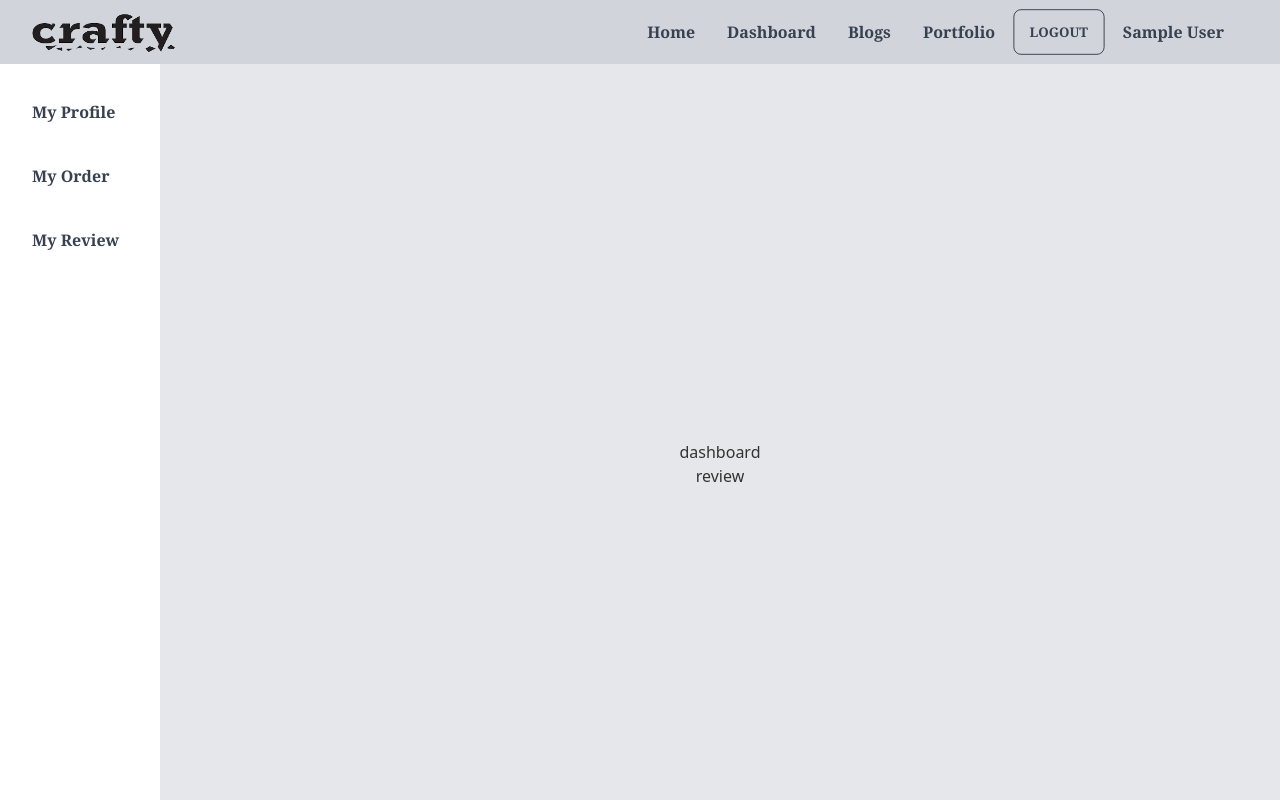
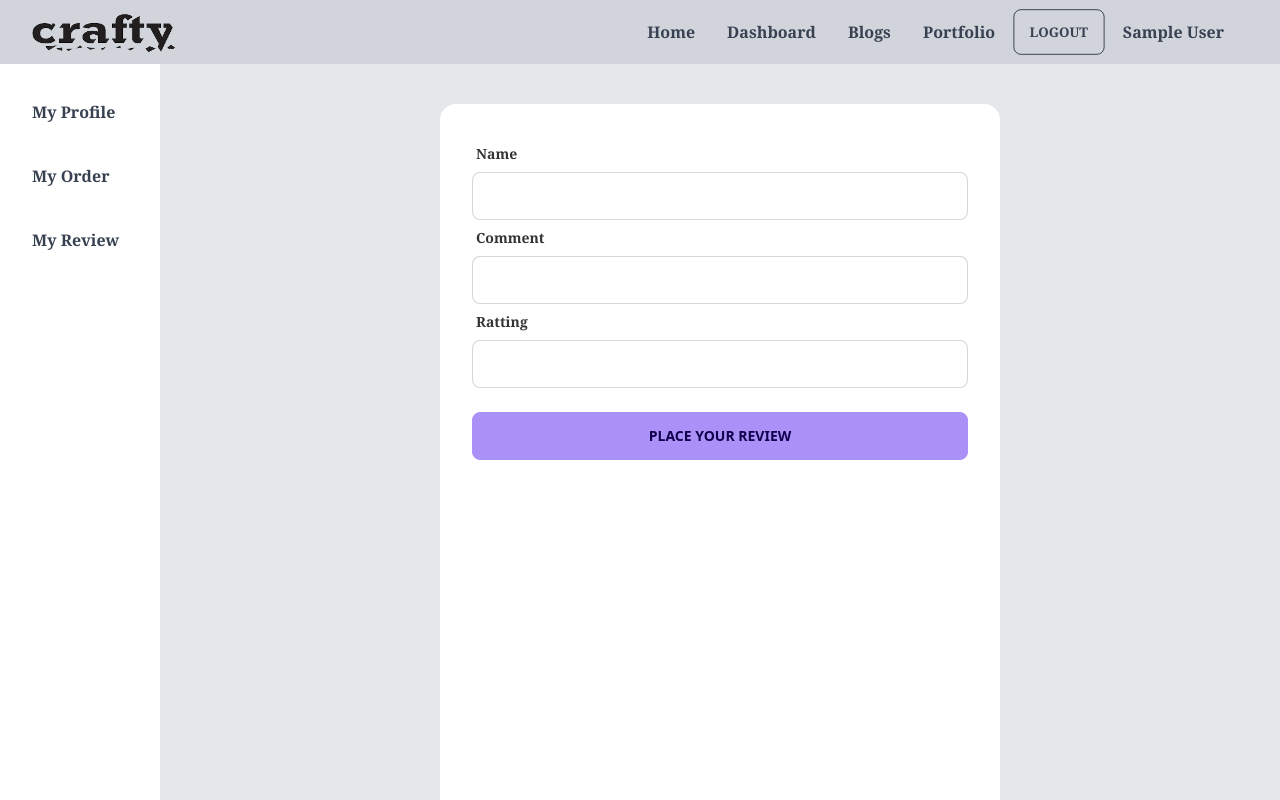
Before and after one commit to HossainRafi/crafty, a React (Create React App) app: page /dashboard/myreview in a window 1280 px wide. Shown: the top 800 px of the page. Built offline with nearby package versions, Linux system fonts and the light colour scheme; no server answers; sample sign-in values are in the browser's storage.

Commit message:
get data from form

```diff
--- a/src/App.js
+++ b/src/App.js
@@ -11,7 +11,7 @@ import Purchase from "./pages/Purchase/Purchase";
 import RequireAuth from "./pages/Account/RequireAuth";
 import MyProfile from "./pages/Dashboard/MyProfile";
 import MyOrder from "./pages/Dashboard/MyOrder";
-import MyRewiew from "./pages/Dashboard/MyRewiew";
+import MyReview from "./pages/Dashboard/MyReview";
 
 function App() {
   return (
@@ -38,7 +38,7 @@ function App() {
         >
           <Route index element={<MyProfile />} />
           <Route path="myorder" element={<MyOrder />} />
-          <Route path="myreview" element={<MyRewiew />} />
+          <Route path="myreview" element={<MyReview />} />
         </Route>
 
         <Route path="/login" element={<Login />} />
--- a/src/pages/Dashboard/Dashboard.js
+++ b/src/pages/Dashboard/Dashboard.js
@@ -6,7 +6,6 @@ const Dashboard = () => {
     <div className="drawer drawer-mobile">
       <input id="my-drawer-2" type="checkbox" className="drawer-toggle" />
       <div className="drawer-content flex flex-col items-center justify-center">
-        dashboard
         <Outlet />
         <label
           htmlFor="my-drawer-2"
--- a/src/pages/Dashboard/MyProfile.js
+++ b/src/pages/Dashboard/MyProfile.js
@@ -5,12 +5,13 @@ import { Swal } from "sweetalert2";
 
 const MyProfile = () => {
   const [user] = useAuthState(auth);
+  const email = user?.email;
   const [myUser, setMyUser] = useState({});
-  useEffect(() => {
-    fetch(`http://localhost:5000/user/${user.email}`)
-      .then((res) => res.json())
-      .then((data) => setMyUser(data));
-  }, [myUser, user.email]);
+  // useEffect(() => {
+  //   fetch(`http://localhost:5000/user/${user.email}`)
+  //     .then((res) => res.json())
+  //     .then((data) => setMyUser(data));
+  // }, [myUser, user.email]);
   const handleForm = (e) => {
     e.preventDefault();
     const name = e.target.name.value;
@@ -19,7 +20,14 @@ const MyProfile = () => {
     const mobile = e.target.mobile.value;
     const education = e.target.education.value;
     const linkdin = e.target.linkdin.value;
-    const profile = { name, email, address, mobile, education, linkdin };
+    const profile = {
+      name,
+      email,
+      address,
+      education,
+      mobile,
+      linkdin,
+    };
 
     fetch(`http://localhost:5000/user/${email}`, {
       method: "put",
@@ -28,24 +36,24 @@ const MyProfile = () => {
       },
       body: JSON.stringify(profile),
     })
-      .then((response) => response.json())
+      .then((res) => res.json())
       .then((data) => {
         console.log(data);
-        if (data.insertedId) {
-          Swal.fire({
-            position: "center",
-            icon: "success",
-            title: "Your profile updated successfully",
-            showConfirmButton: false,
-            timer: 1500,
-          });
-          e.target.reset();
-        }
+        // if (data.result.modifiedCount) {
+        //   Swal.fire({
+        //     position: "top-center",
+        //     icon: "success",
+        //     title: "Update profile successfully",
+        //     showConfirmButton: false,
+        //     timer: 1500,
+        //   });
+        //   e.target.reset();
+        // }
       });
   };
-  const { name, email, address, mobile, education, linkdin } = myUser;
+  const { name, address, mobile, education, linkdin } = myUser;
   return (
-    <div className="hero min-h-screen py-10 px-20">
+    <div className="hero min-h-screen py-10 px-10">
       <div className="hero-content flex-col gap-20 lg:flex-row-reverse">
         <div className="card-body">
           <h2 className="card-title text-2xl mx-auto font-bold">MY Profile</h2>
--- /dev/null
+++ b/src/pages/Dashboard/MyReview.js
@@ -0,0 +1,46 @@
+import React from "react";
+
+const MyReview = () => {
+  const handleForm = (e) => {
+    e.preventDefault();
+    const name = e.target.name.value;
+    const comment = e.target.comment.value;
+    const ratting = e.target.ratting.value;
+    const review = { name, comment, ratting };
+    console.log(review);
+  };
+
+  return (
+    <div className="card-body bg-white my-10 rounded-2xl w-2/4">
+      <form onSubmit={handleForm}>
+        <div className="form-control">
+          <label className="label">
+            <span className="label-text font-serif font-bold">Name</span>
+          </label>
+          <input type="text" name="name" className="input input-bordered" />
+        </div>
+        <div className="form-control">
+          <label className="label">
+            <span className="label-text font-serif font-bold">Comment</span>
+          </label>
+          <input type="text" className="input input-bordered" name="comment" />
+        </div>
+        <div className="form-control">
+          <label className="label">
+            <span className="label-text font-serif font-bold">Ratting</span>
+          </label>
+          <input
+            type="number"
+            name="ratting"
+            className="input input-bordered"
+          />
+        </div>
+        <div className="form-control mt-6">
+          <button className="btn btn-primary">Place Your Review</button>
+        </div>
+      </form>
+    </div>
+  );
+};
+
+export default MyReview;
--- a/src/pages/Dashboard/MyRewiew.js
+++ /dev/null
@@ -1,7 +0,0 @@
-import React from "react";
-
-const MyRewiew = () => {
-  return <div>review</div>;
-};
-
-export default MyRewiew;
--- a/src/pages/Purchase/Purchase.js
+++ b/src/pages/Purchase/Purchase.js
@@ -28,7 +28,7 @@ const Purchase = () => {
 
     if (quantity < minquantity || quantity > maxquantity) {
       return setError(
-        `Please order minimum ${minquantity} unit and maximum ${maxquantity} unit`
+        `Please order between ${minquantity} units to ${maxquantity} units`
       );
     }
 
```
